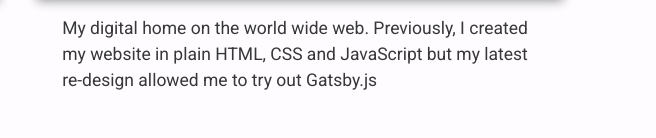
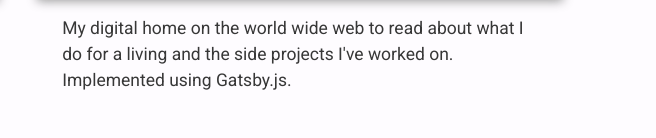
Before and after one commit to LisaNguyen/lisanguyen.me, a Gatsby site: page /projects in a window 1280 px wide. Shown: the part 662-800 px from the top of the page, 624-1280 px from the left. Built offline with nearby package versions, Linux system fonts and the light colour scheme; Gatsby itself is replaced by a stand-in of ours.

Commit message:
code cleanup

```diff
--- a/gatsby-config.js
+++ b/gatsby-config.js
@@ -56,8 +56,5 @@ module.exports = {
         sv: `6`
       },
     }
-    // this (optional) plugin enables Progressive Web App + Offline functionality
-    // To learn more, visit: https://gatsby.dev/offline
-    // `gatsby-plugin-offline`,
   ],
 }
--- a/src/components/home.js
+++ b/src/components/home.js
@@ -14,13 +14,13 @@ const Home = () => (
           </p>
           <div className="home__icons">
             <a className="home__icon" href="https://twitter.com/LisaNguyen505" target="_blank">
-              <FontAwesomeIcon icon={["fab", "twitter"]} size="3x"/>
+              <FontAwesomeIcon icon={['fab', 'twitter']} size="3x"/>
             </a>
             <a className="home__icon" href="https://ie.linkedin.com/in/lisa-nguyen-514725a5" target="_blank">
-              <FontAwesomeIcon icon={["fab", "linkedin"]} size="3x" />
+              <FontAwesomeIcon icon={['fab', 'linkedin']} size="3x" />
             </a>
             <a className="home__icon" href="https://github.com/LisaNguyen" target="_blank">
-              <FontAwesomeIcon icon={["fab", "github"]} size="3x" />
+              <FontAwesomeIcon icon={['fab', 'github']} size="3x" />
             </a>
           </div>
         </div>
--- a/src/pages/index.js
+++ b/src/pages/index.js
@@ -1,5 +1,4 @@
 import React from "react";
-import { Link } from "gatsby";
 import { library } from '@fortawesome/fontawesome-svg-core';
 import { fab } from '@fortawesome/free-brands-svg-icons';
 
--- a/src/pages/projects.js
+++ b/src/pages/projects.js
@@ -14,7 +14,7 @@ const projects = [
     image: <VoilaImage />
   }, {
     name: 'Portfolio',
-    description: 'My digital home on the world wide web. Previously, I created my website in plain HTML, CSS and JavaScript but my latest re-design allowed me to try out Gatsby.js',
+    description: 'My digital home on the world wide web to read about what I do for a living and the side projects I\'ve worked on. Implemented using Gatsby.js.',
     link: 'http://www.lisanguyen.me/',
     image: <PortfolioImage />
   }, {
```
